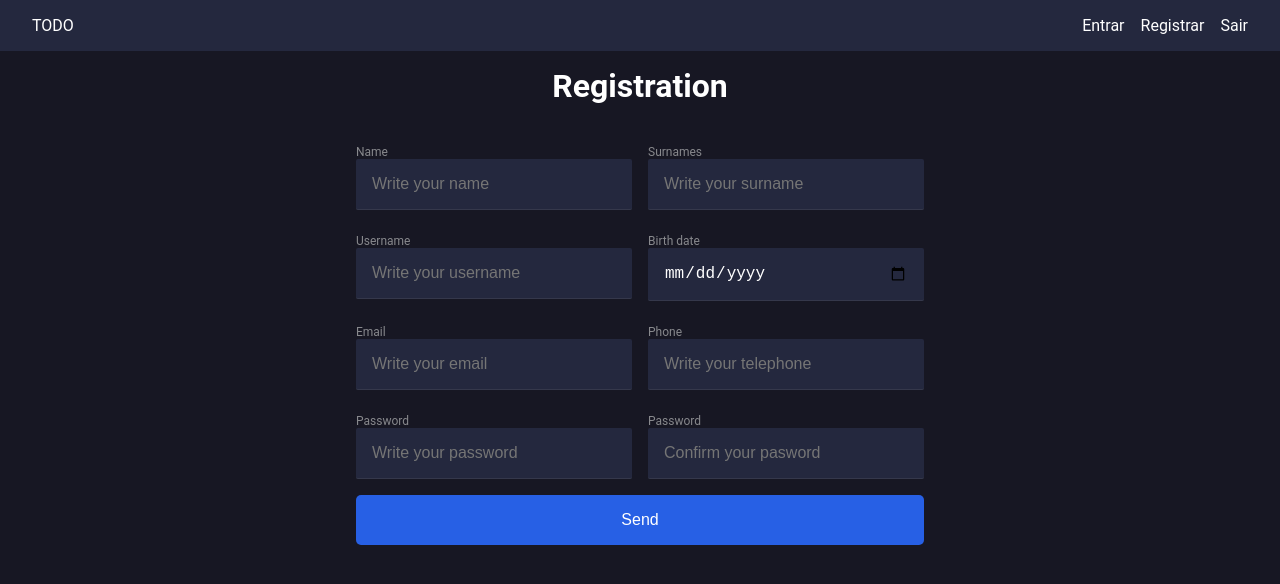
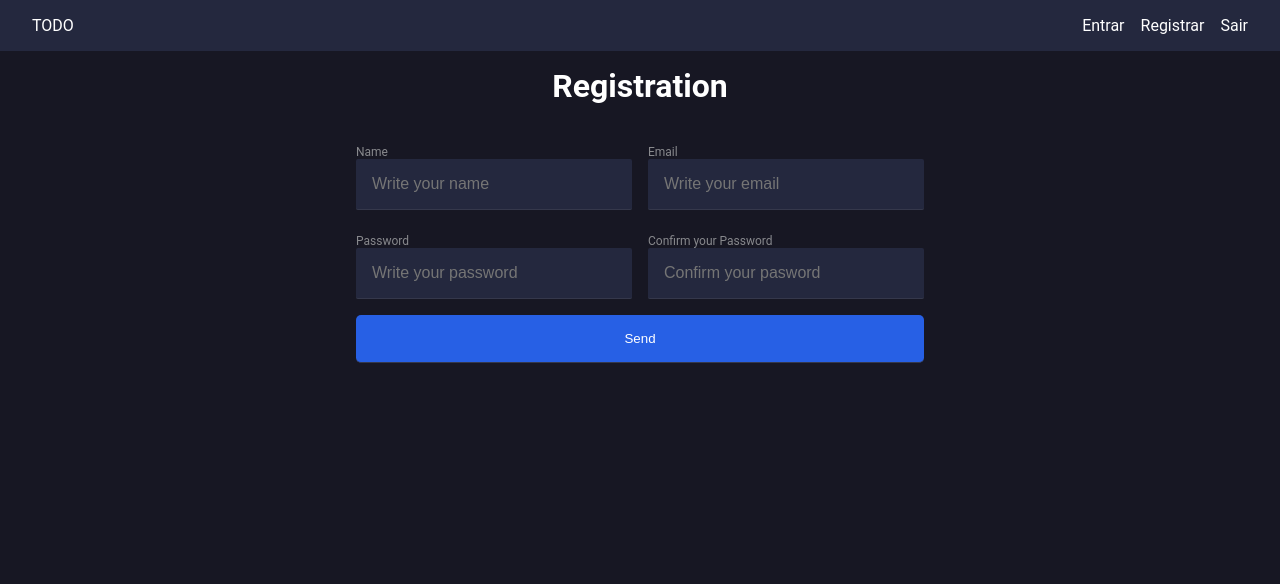
Before and after one commit to oscarkemuel/todo-frontend, a React (Vite) app: page /register in a window 1280 px wide. Shown: the top 584 px of the page. Built offline with nearby package versions, Linux system fonts and the light colour scheme.

Commit message:
feat: implementa criacao de usuario

```diff
--- a/src/pages/Register/index.tsx
+++ b/src/pages/Register/index.tsx
@@ -1,6 +1,34 @@
+import { useNavigate } from "react-router-dom";
 import { Header } from "../../components/Header";
+import { api } from "../../services/api";
 
 export function Register() {
+  // const navigate = useNavigate();
+
+  function handleSubmit(event: React.FormEvent<HTMLFormElement>) {
+    event.preventDefault();
+
+    const formData = new FormData(event.currentTarget);
+
+    const data = {
+      name: formData.get("name"),
+      email: formData.get("email"),
+      password: formData.get("password"),
+    };
+
+    // api
+    //   .post("/user", data)
+    //   .then((response) => {
+    //     navigate('/')
+    //   })
+    //   .catch((error) => {
+    //     console.log(error);
+    //     navigate('/login')
+    //   });
+
+    console.log(data);
+  }
+
   return (
     <div className="container">
       <Header />
@@ -8,7 +36,7 @@ export function Register() {
       <h1>Registration</h1>
 
       <div className="content">
-        <form className="user-data-form-register">
+        <form className="user-data-form-register" onSubmit={handleSubmit}>
           <div className="controls">
             <div className="control">
               <label>Name</label>
@@ -24,42 +52,6 @@ export function Register() {
             </div>
 
             <div className="control">
-              <label>Surnames</label>
-              <input
-                type="text"
-                id="surnames"
-                name="surnames"
-                placeholder="Write your surname"
-                maxLength={64}
-                minLength={1}
-                required
-              />
-            </div>
-
-            <div className="control">
-              <label>Username</label>
-              <input
-                type="text"
-                placeholder="Write your username"
-                id="username"
-                name="username"
-                maxLength={20}
-                minLength={5}
-                required
-              />
-            </div>
-
-            <div className="control">
-              <label>Birth date</label>
-              <input
-                type="date"
-                id="birthdate"
-                name="birthdate"
-                placeholder="Write your birth date"
-              />
-            </div>
-
-            <div className="control">
               <label>Email</label>
               <input
                 type="email"
@@ -67,17 +59,6 @@ export function Register() {
                 name="email"
                 placeholder="Write your email"
                 required
-              />
-            </div>
-
-            <div className="control">
-              <label>Phone</label>
-              <input
-                type="tel"
-                id="phone"
-                name="phone"
-                placeholder="Write your telephone"
-                pattern="[0-9]{3}-[0-9]{2}-[0-9]{3}"
               />
             </div>
 
@@ -95,7 +76,7 @@ export function Register() {
             </div>
 
             <div className="control">
-              <label>Password</label>
+              <label>Confirm your Password</label>
               <input
                 type="password"
                 placeholder="Confirm your pasword"
@@ -108,7 +89,9 @@ export function Register() {
             </div>
           </div>
 
-          <input type="submit" value="Send" className="submit-btn" />
+          <button type="submit" className="submit-btn">
+            Send
+          </button>
         </form>
       </div>
     </div>
```
